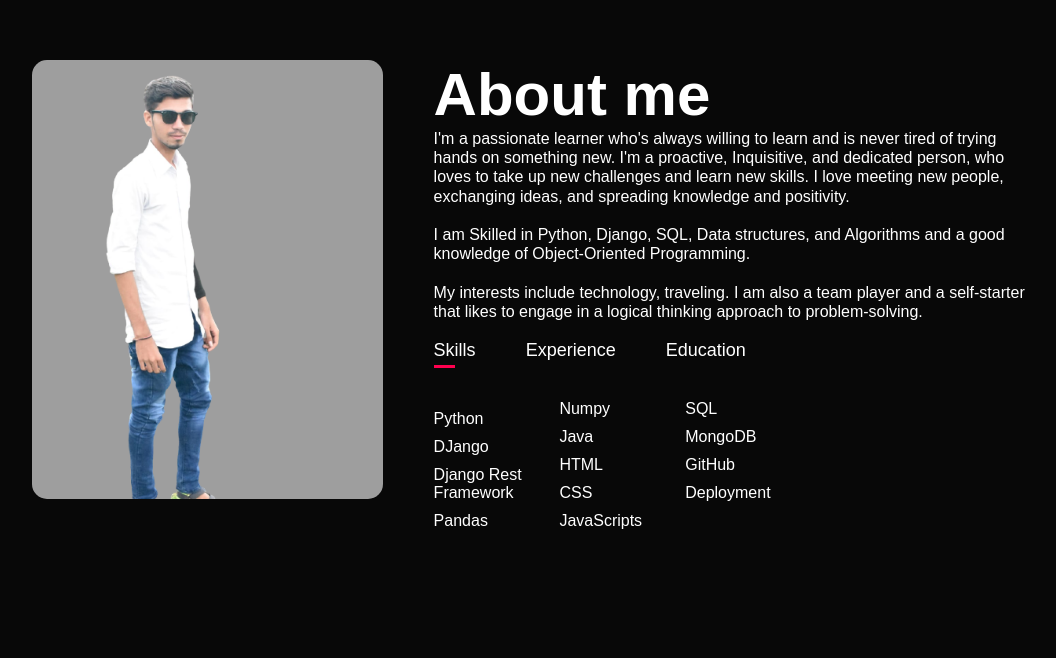
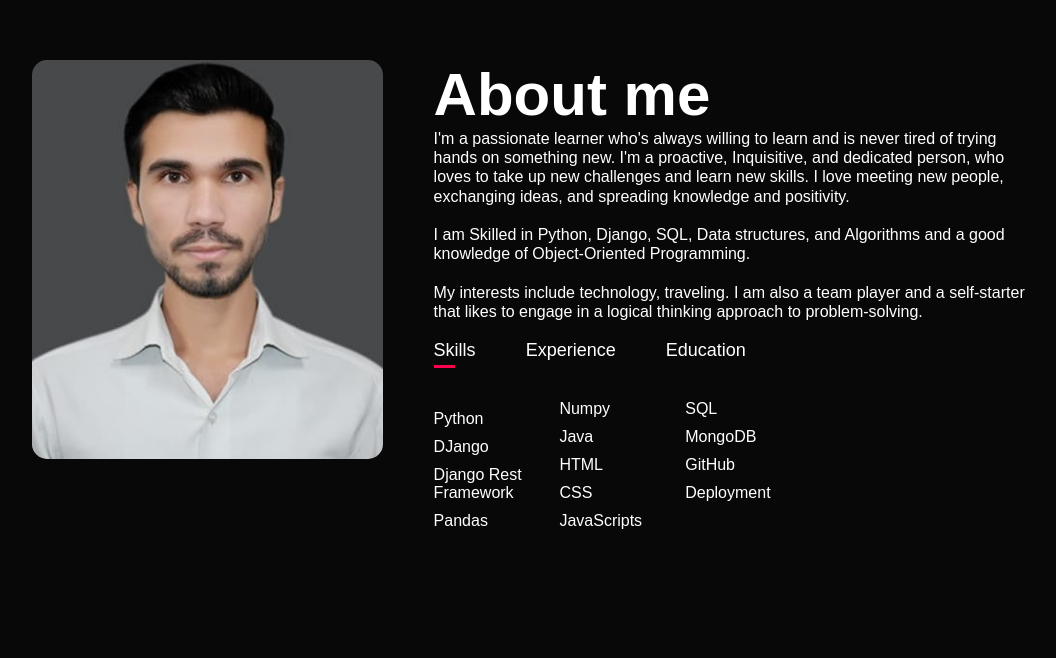
Before and after one commit to VishalDatodiya/My-Prortfolio, a plain HTML site: page index.html in a window 1280 px wide. Shown: the part 830-1488 px from the top of the page, without its empty margins (106-1162 px from the left). Drawn offline with Linux system fonts and the light colour scheme.

Commit message:
changed user image

```diff
--- a/index.html
+++ b/index.html
@@ -40,7 +40,7 @@
         <div class="container">
             <div class="row">
                 <div class="about-col-1">
-                    <img src="images/vishal-white.png" >
+                    <img src="images/vishal-profile.jpg" >
                 </div>
                 <div class="about-col-2">
                     <h1 class="sub-title">About me </h1>
```
